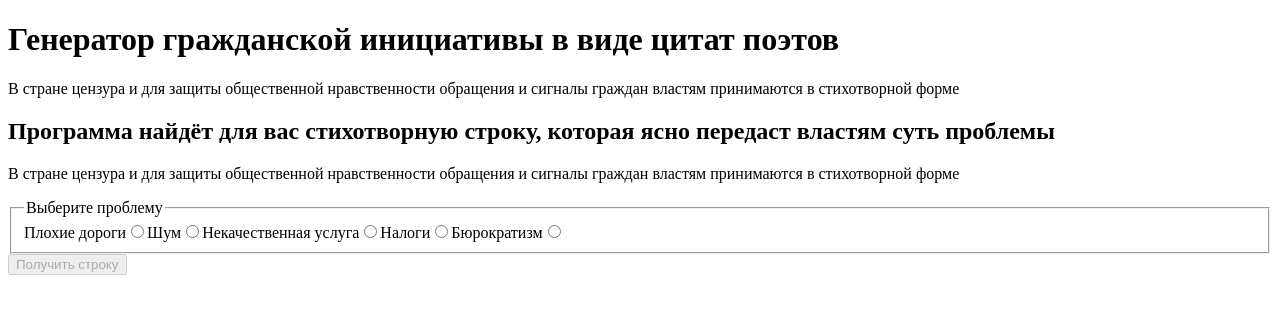
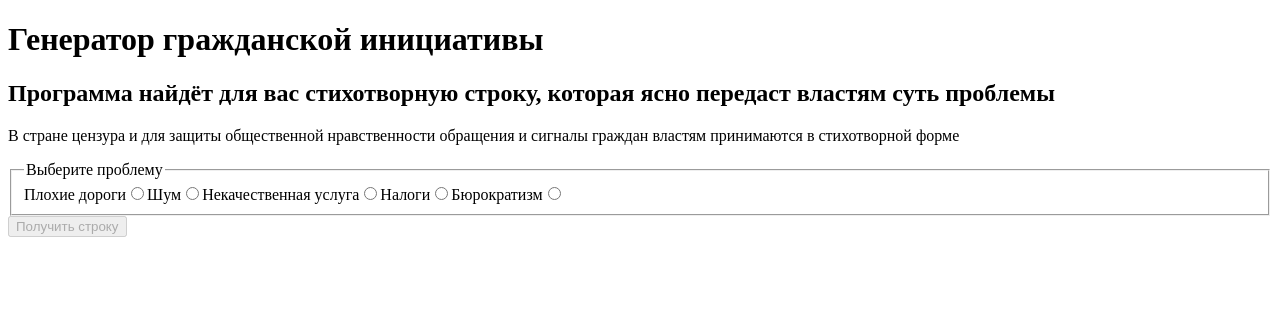
Before and after one commit to MelnikovAleksei/hackathon-25, a React (Create React App) app: page / in a window 1280 px wide. Shown: the top 314 px of the page. Built offline with nearby package versions, Linux system fonts and the light colour scheme.

Commit message:
feat: перенести para в Main

```diff
--- a/src/components/Header.js
+++ b/src/components/Header.js
@@ -8,16 +8,8 @@ export const Header = () => {
       <h1
         className="header__title"
       >
-        Генератор гражданской инициативы в виде цитат поэтов
+        Генератор гражданской инициативы
       </h1>
-      <p
-        className="header__subtitle"
-      >
-        В стране цензура и для защиты
-        общественной нравственности
-        обращения и сигналы граждан
-        властям принимаются в стихотворной форме
-      </p>
     </header>
   )
 }
```
